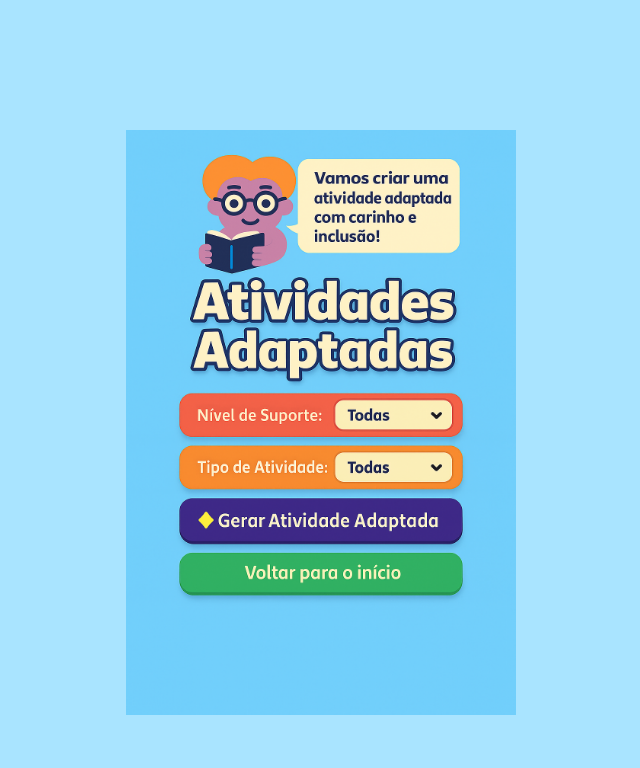
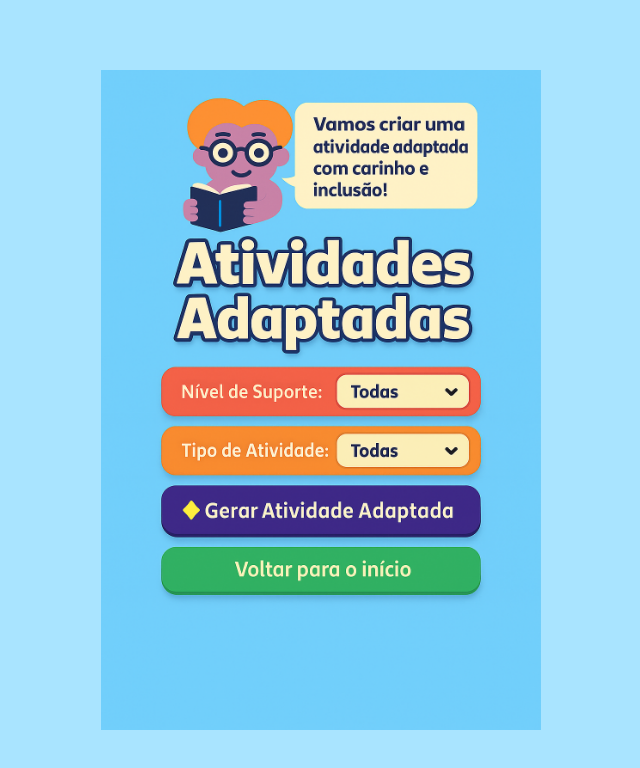
Before and after one commit to letiricetti2-alt/gerador-de-atividades-infantis, a Next.js app: page /atividades-adaptadas in a window 1280 px wide. Shown: the top 768 px of the page, without its empty margins (319-959 px from the left). Built offline with nearby package versions, Linux system fonts and the light colour scheme.

Commit message:
Update page.jsx

```diff
--- a/app/atividades-adaptadas/page.jsx
+++ b/app/atividades-adaptadas/page.jsx
@@ -13,7 +13,7 @@ export default function AtividadesAdaptadas() {
       `}</style>
 
       <main className="flex justify-center items-center min-h-screen">
-        <div className="relative w-[390px] h-[844px]"> {/* mesmo tamanho da home */}
+        <div className="relative w-[440px] max-w-full aspect-[9/16]">
           <Image
             src="/adaptada.jpeg"
             alt="Atividades Adaptadas"
```
